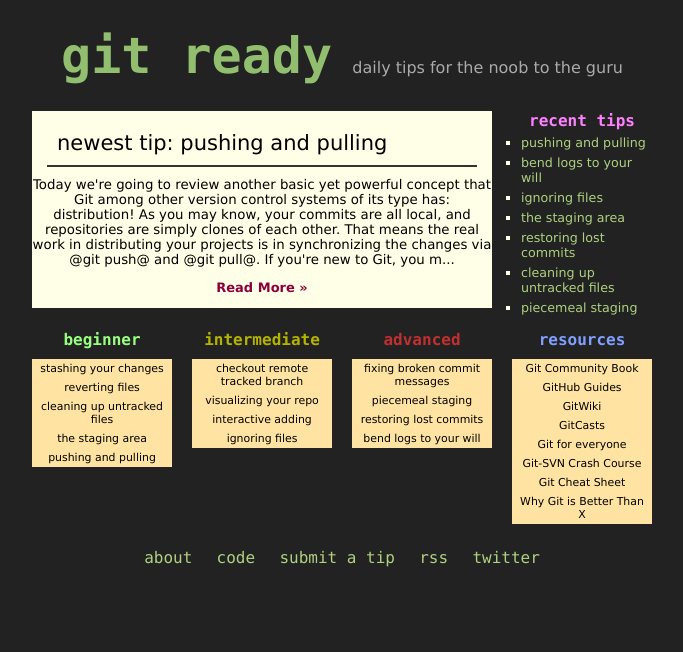
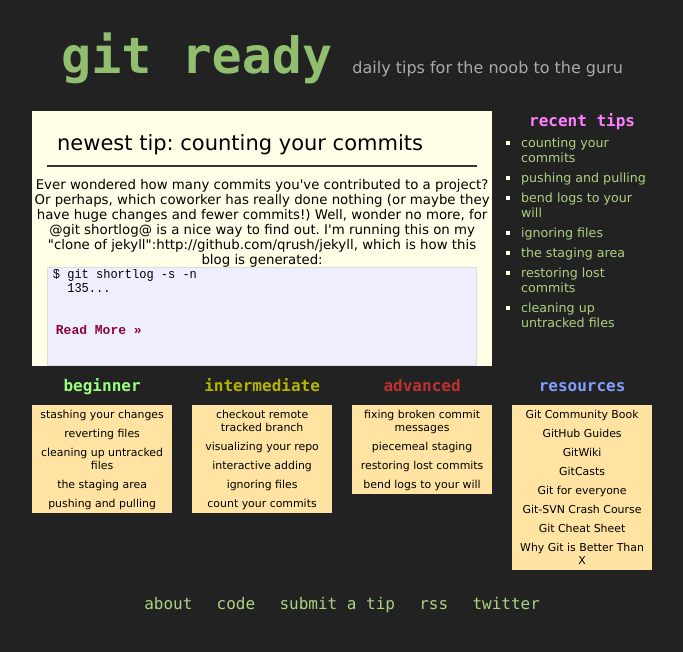
Before and after one commit to qrush/gitready, a Jekyll site: the page built from index.html, in a window 1280 px wide. Shown: the top 652 px of the page, without its empty margins (298-981 px from the left). Built offline with Jekyll 4.4.1, drawn with Linux system fonts in a browser that asks for light colours.

Commit message:
Adding Thursday's post on counting commits

```diff
--- a/_layouts/default.html
+++ b/_layouts/default.html
@@ -34,6 +34,7 @@
       <a href="/2009/01/13/visualizing-your-repo.html">visualizing your repo</a>
       <a href="/2009/01/14/interactive-adding.html">interactive adding</a>
       <a href="/2009/01/19/ignoring-files.html">ignoring files</a>
+      <a href="/2009/01/22/count-your-commits.html">count your commits</a>
     </div>
     <div class="grid_2 links">
       <h3 id="red">advanced</h3>
--- /dev/null
+++ b/_posts/2009-01-22-count-your-commits.textile
@@ -0,0 +1,31 @@
+---
+layout: post
+title: counting your commits
+---
+
+Ever wondered how many commits you've contributed to a project? Or perhaps, which coworker has really done nothing (or maybe they have huge changes and fewer commits!) Well, wonder no more, for @git shortlog@ is a nice way to find out.
+
+I'm running this on my "clone of jekyll":http://github.com/qrush/jekyll, which is how this blog is generated:
+
+<pre>
+$ git shortlog -s -n
+  135  Tom Preston-Werner
+  15  Jack Danger Canty
+  10  Chris Van Pelt
+  7  Mark Reid
+  6  remi
+  3  Mikael Lind
+  3  Toby DiPasquale
+  2  Aristotle Pagaltzis
+  2  Basil Shkara
+  2  John Reilly
+  2  PJ Hyett
+  1  Marc Chung
+  1  Nick Gerakines
+  1  Nick Quaranto
+  1  Tom Kirchner
+</pre>
+
+The @-s@ option squashes all of the commit messages into the number of commits, and the @-n@ option sorts the list by number of commits.
+
+This command could also be useful for changelogs, since you could easily dump all the changes each person has done. There's a few other neat options: @-e@ will append emails, and you can control columns widths with @-w@. Check out the "manpage":http://www.kernel.org/pub/software/scm/git/docs/git-shortlog.html for more information.
```
